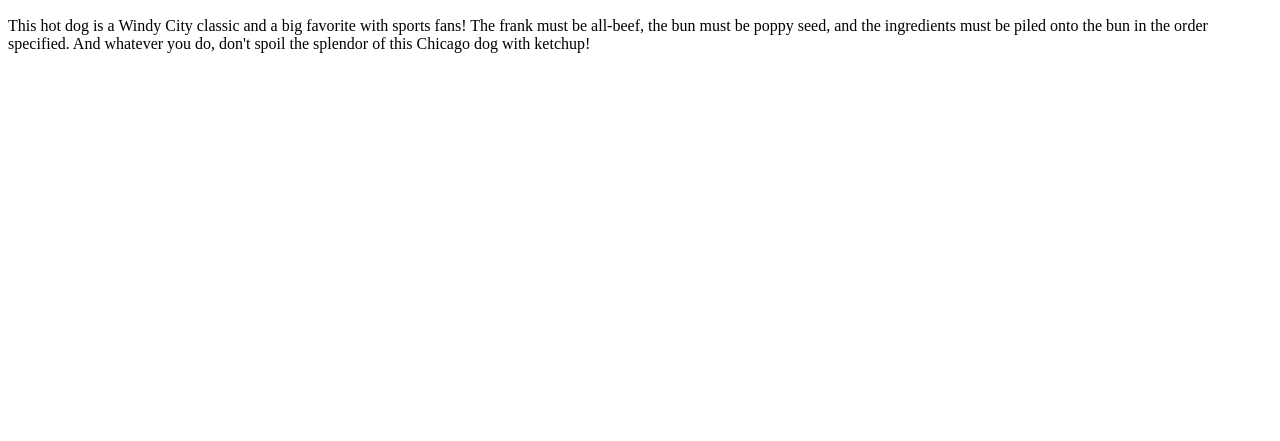
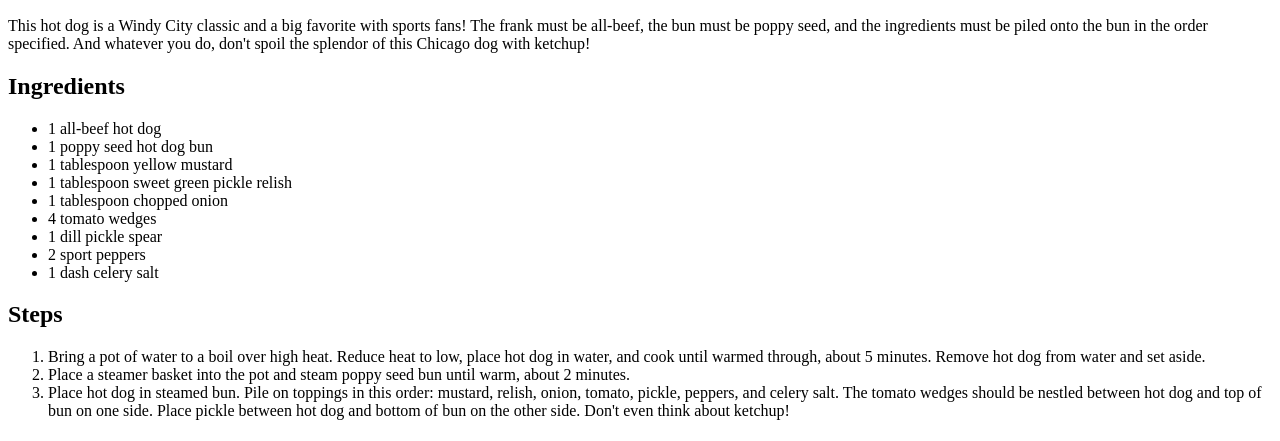
Before and after one commit to IshmaelBahena/odin-recipes, a plain HTML site: page recipes/hotdog.html in a window 1280 px wide. Shown: the part 359-800 px from the top of the page. Drawn offline with Linux system fonts and the light colour scheme.

Commit message:
Add ingredients and steps lists

```diff
--- a/recipes/hotdog.html
+++ b/recipes/hotdog.html
@@ -11,5 +11,25 @@
 
         <h2>Description</h2>
         <p>This hot dog is a Windy City classic and a big favorite with sports fans! The frank must be all-beef, the bun must be poppy seed, and the ingredients must be piled onto the bun in the order specified. And whatever you do, don't spoil the splendor of this Chicago dog with ketchup!</p>
+
+        <h2>Ingredients</h2>
+        <ul>
+            <li>1 all-beef hot dog</li>
+            <li>1 poppy seed hot dog bun</li>
+            <li>1 tablespoon yellow mustard</li>
+            <li>1 tablespoon sweet green pickle relish</li>
+            <li>1 tablespoon chopped onion</li>
+            <li>4 tomato wedges</li>
+            <li>1 dill pickle spear</li>
+            <li>2 sport peppers</li>
+            <li>1 dash celery salt</li>
+        </ul>
+
+        <h2>Steps</h2>
+        <ol>
+            <li>Bring a pot of water to a boil over high heat. Reduce heat to low, place hot dog in water, and cook until warmed through, about 5 minutes. Remove hot dog from water and set aside.</li>
+            <li>Place a steamer basket into the pot and steam poppy seed bun until warm, about 2 minutes.</li>
+            <li>Place hot dog in steamed bun. Pile on toppings in this order: mustard, relish, onion, tomato, pickle, peppers, and celery salt. The tomato wedges should be nestled between hot dog and top of bun on one side. Place pickle between hot dog and bottom of bun on the other side. Don't even think about ketchup!</li>
+        </ol>
     </body>
 </html>
```
